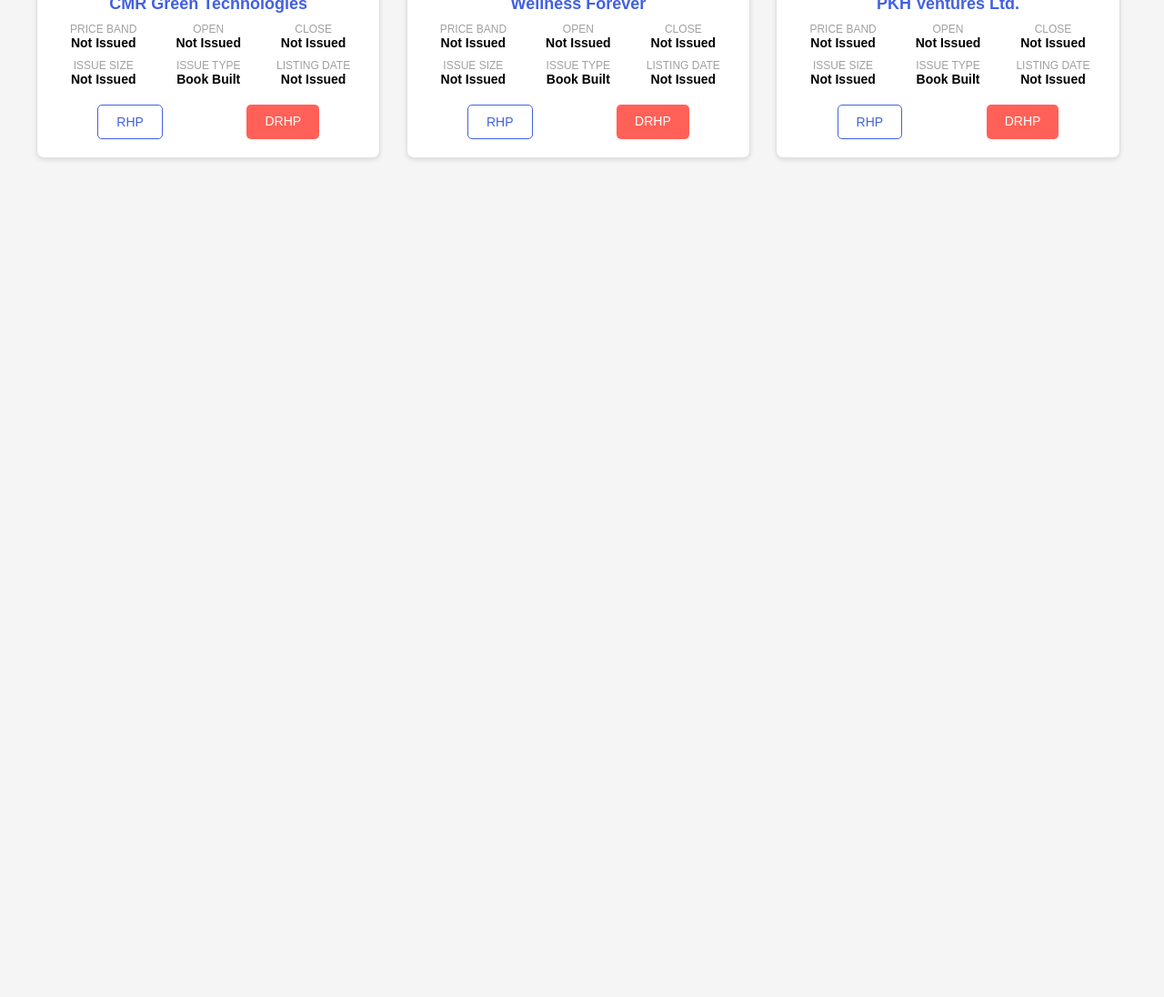
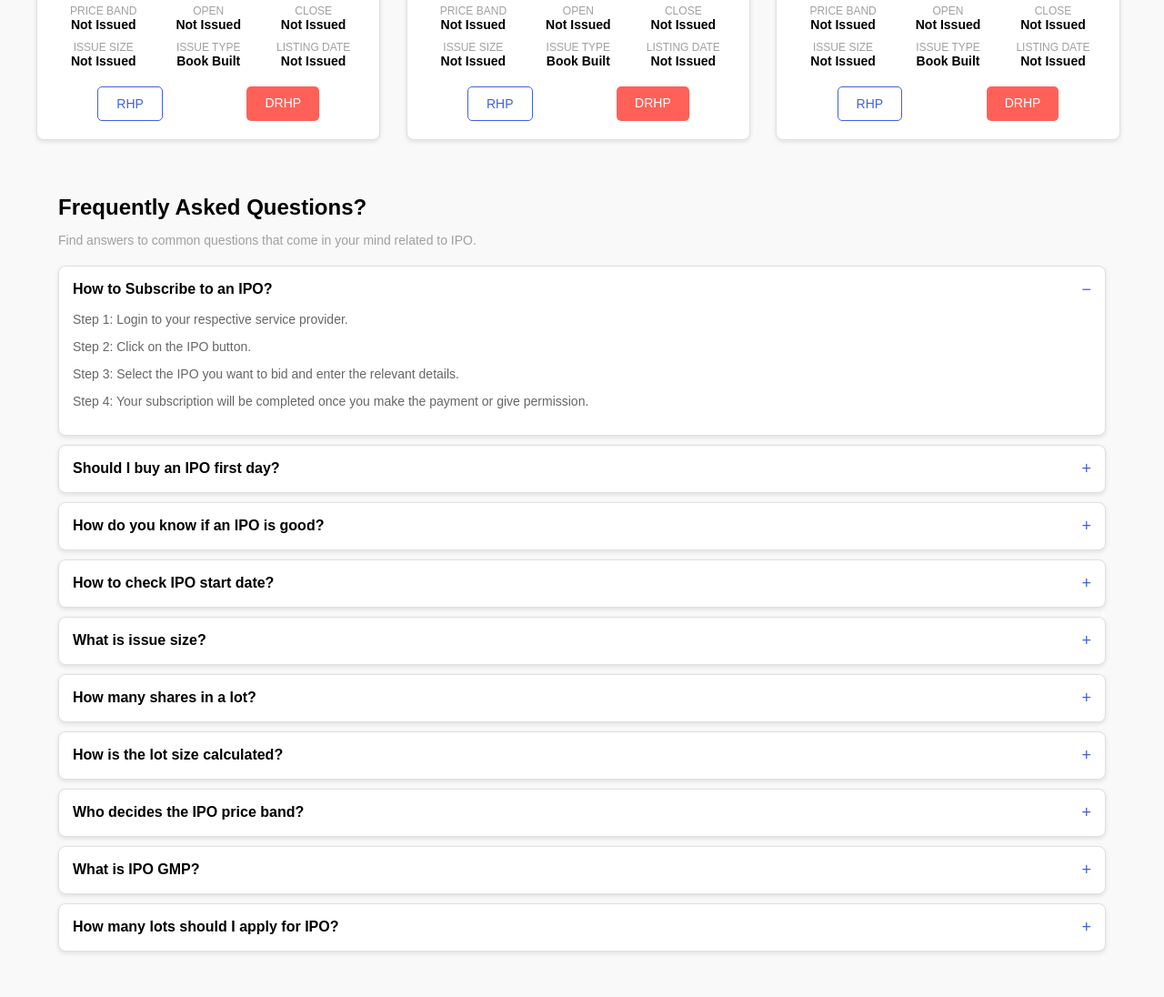
Before and after one commit to nadeem-41/Bluestock_frontend, a plain HTML site: page Upcoming-IPO.html in a window 1280 px wide. Shown: the part 822-1918 px from the top of the page at 91% size. Before the commit the page ends 1016 px from the top, so only its background shows below. Drawn offline with Linux system fonts and the light colour scheme.

Commit message:
updated faq section

```diff
--- a/Upcoming-IPO.html
+++ b/Upcoming-IPO.html
@@ -77,6 +77,60 @@
         .card .buttons a.drhp {
             background-color: #ff6158;
             color: white;
+        }
+        body {
+            font-family: Arial, sans-serif;
+            background-color: #f9f9f9;
+            margin: 0;
+            padding: 0;
+        }
+        .faq-container {
+            width: 90%;
+            /* max-width: 800px; */
+            margin: 40px auto;
+            background-color: transparent;
+        }
+        .faq-header {
+            /* text-align: center; */
+            margin-bottom: 20px;
+        }
+        .faq-header h2 {
+            /* color: #4260e1; */
+            margin-bottom: 5px;
+            font-size: 24px;
+        }
+        .faq-header p {
+            color: #a0a0a0;
+            font-size: 14px;
+        }
+        .faq-item {
+            background-color: #fff;
+            border: 1px solid #e0e0e0;
+            border-radius: 8px;
+            margin-bottom: 10px;
+            padding: 15px;
+            box-shadow: 0 2px 5px rgba(0, 0, 0, 0.1);
+        }
+        .faq-question {
+            display: flex;
+            justify-content: space-between;
+            align-items: center;
+            cursor: pointer;
+        }
+        .faq-question h3 {
+            color: #000;
+            font-size: 16px;
+            margin: 0;
+        }
+        .faq-question span {
+            font-size: 18px;
+            color: #4260e1;
+        }
+        .faq-answer {
+            margin-top: 10px;
+            display: none;
+            color: #666;
+            font-size: 14px;
         }
     </style>
 </head>
@@ -494,4 +548,121 @@
         </div>
     </div>
 </body>
+<body>
+    <div class="faq-container">
+        <div class="faq-header">
+            <h2>Frequently Asked Questions?</h2>
+            <p>Find answers to common questions that come in your mind related to IPO.</p>
+        </div>
+        <div class="faq-item">
+            <div class="faq-question">
+                <h3>How to Subscribe to an IPO?</h3>
+                <span>−</span>
+            </div>
+            <div class="faq-answer" style="display: block;">
+                <p>Step 1: Login to your respective service provider.</p>
+                <p>Step 2: Click on the IPO button.</p>
+                <p>Step 3: Select the IPO you want to bid and enter the relevant details.</p>
+                <p>Step 4: Your subscription will be completed once you make the payment or give permission.</p>
+            </div>
+        </div>
+        <div class="faq-item">
+            <div class="faq-question">
+                <h3>Should I buy an IPO first day?</h3>
+                <span>+</span>
+            </div>
+            <div class="faq-answer">
+                <!-- Answer content here -->
+            </div>
+        </div>
+        <div class="faq-item">
+            <div class="faq-question">
+                <h3>How do you know if an IPO is good?</h3>
+                <span>+</span>
+            </div>
+            <div class="faq-answer">
+                <!-- Answer content here -->
+            </div>
+        </div>
+        <div class="faq-item">
+            <div class="faq-question">
+                <h3>How to check IPO start date?</h3>
+                <span>+</span>
+            </div>
+            <div class="faq-answer">
+                <!-- Answer content here -->
+            </div>
+        </div>
+        <div class="faq-item">
+            <div class="faq-question">
+                <h3>What is issue size?</h3>
+                <span>+</span>
+            </div>
+            <div class="faq-answer">
+                <!-- Answer content here -->
+            </div>
+        </div>
+        <div class="faq-item">
+            <div class="faq-question">
+                <h3>How many shares in a lot?</h3>
+                <span>+</span>
+            </div>
+            <div class="faq-answer">
+                <!-- Answer content here -->
+            </div>
+        </div>
+        <div class="faq-item">
+            <div class="faq-question">
+                <h3>How is the lot size calculated?</h3>
+                <span>+</span>
+            </div>
+            <div class="faq-answer">
+                <!-- Answer content here -->
+            </div>
+        </div>
+        <div class="faq-item">
+            <div class="faq-question">
+                <h3>Who decides the IPO price band?</h3>
+                <span>+</span>
+            </div>
+            <div class="faq-answer">
+                <!-- Answer content here -->
+            </div>
+        </div>
+        <div class="faq-item">
+            <div class="faq-question">
+                <h3>What is IPO GMP?</h3>
+                <span>+</span>
+            </div>
+            <div class="faq-answer">
+                <!-- Answer content here -->
+            </div>
+        </div>
+        <div class="faq-item">
+            <div class="faq-question">
+                <h3>How many lots should I apply for IPO?</h3>
+                <span>+</span>
+            </div>
+            <div class="faq-answer">
+                <!-- Answer content here -->
+            </div>
+        </div>
+    </div>
+
+    <script>
+        document.querySelectorAll('.faq-question').forEach(question => {
+            question.addEventListener('click', () => {
+                const answer = question.nextElementSibling;
+                const span = question.querySelector('span');
+                if (answer.style.display === 'block') {
+                    answer.style.display = 'none';
+                    span.textContent = '+';
+                } else {
+                    answer.style.display = 'block';
+                    span.textContent = '−';
+                }
+            });
+        });
+    </script>
+</body>
 </html>
```
Also changed, not shown: new.html (added, +181 -0 lines).
